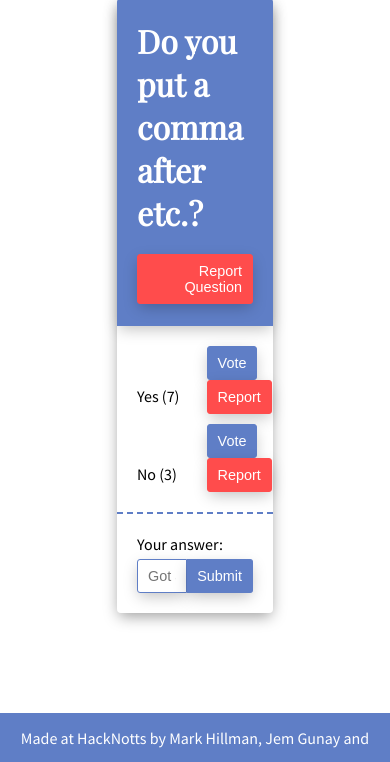
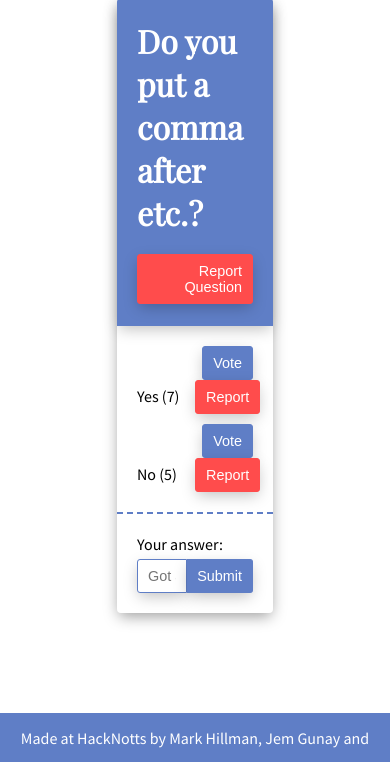
Before and after one commit to imitablerabbit/2afraid2ask, a Flask app: page /polls/1 in a window 390 px wide. Shown: the part 81-843 px from the top of the page. Run offline with Flask 2, Linux system fonts and the light colour scheme.

Commit message:
Fixed poll buttons for mobile

```diff
--- a/server/static/index.css
+++ b/server/static/index.css
@@ -100,8 +100,4 @@
     nav h1 {
         display: none;
     }
-
-    nav {
-        text-align: center;
-    }
 }
--- a/server/static/poll.css
+++ b/server/static/poll.css
@@ -88,6 +88,16 @@
     text-align: right;
 }
 
+@media screen and (max-width: 800px) {
+    .poll-answer p {
+        width: 50%;
+    }
+
+    .poll-answer .buttons {
+        width: 50%;
+    }
+}
+
 @media screen and (min-width: 800px) {
     .poll-list {
         column-count: 2;
```
